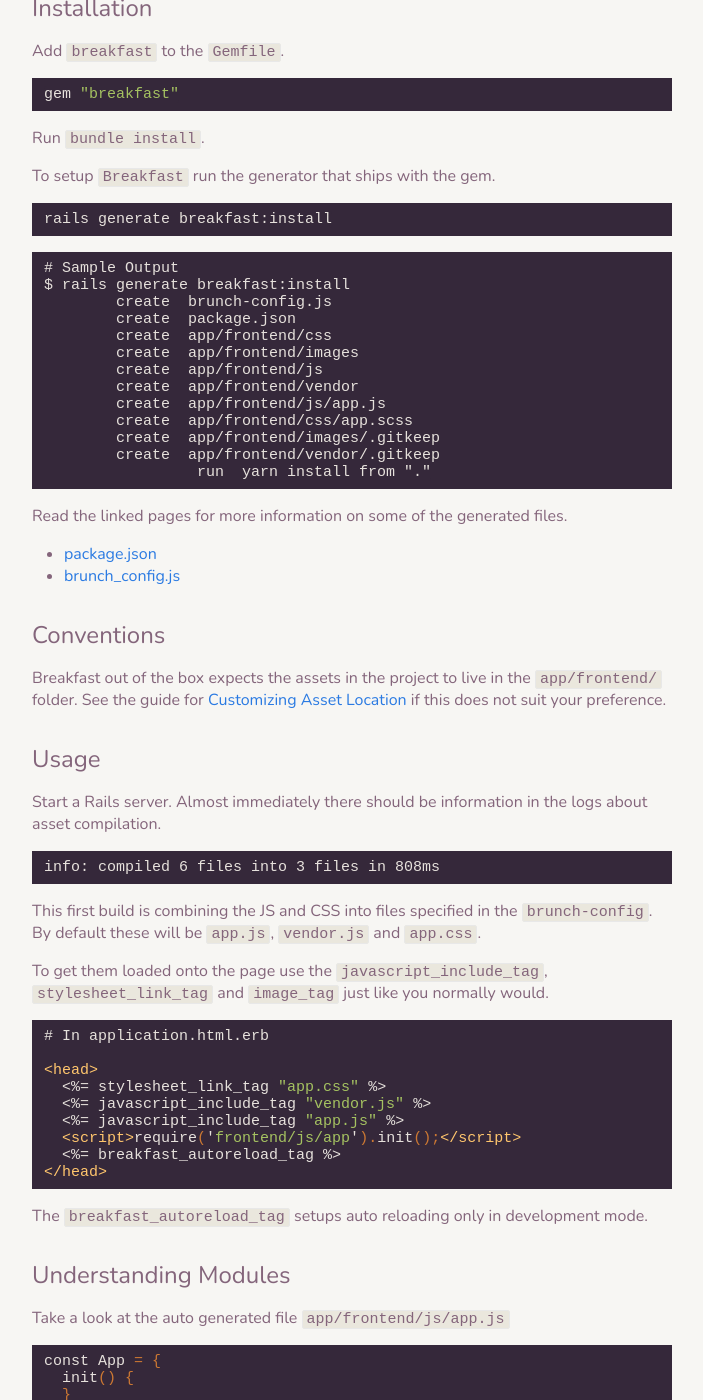
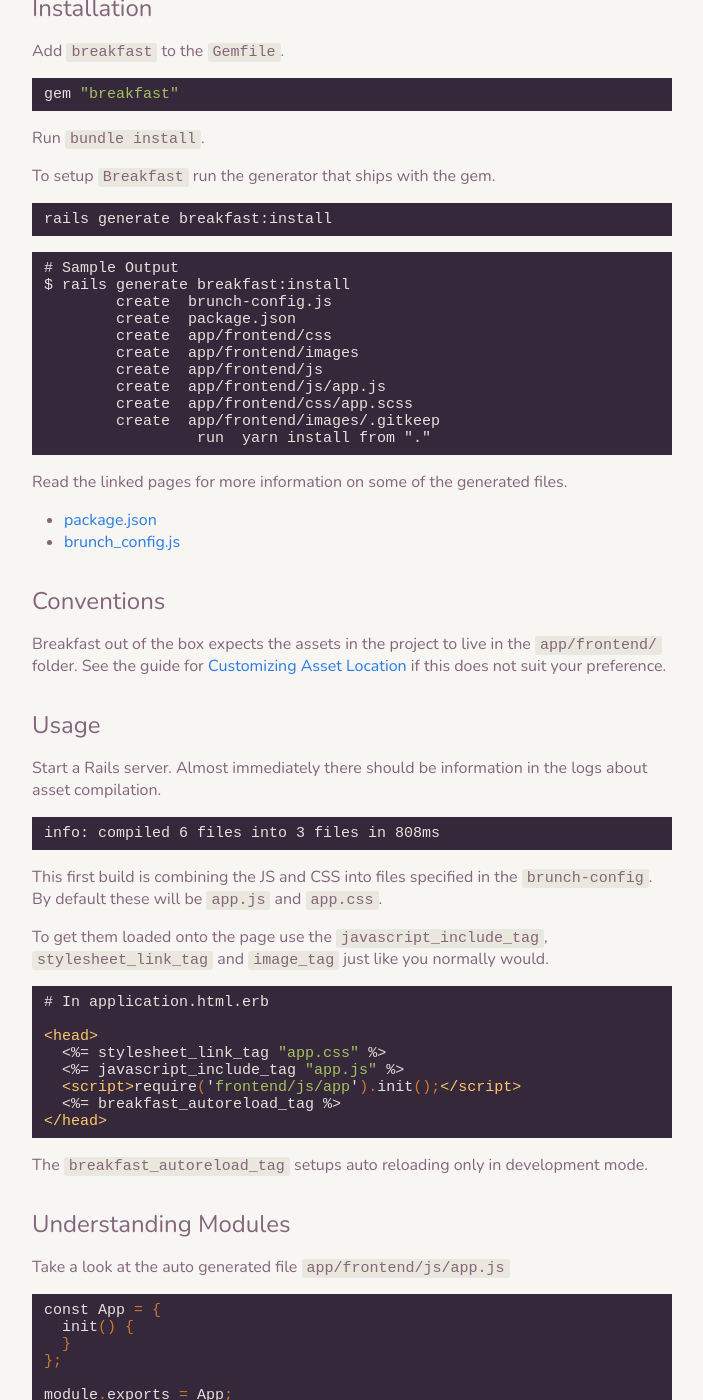
Before and after one commit to devlocker/breakfast, a Jekyll site: the page built from getting_started/index.md, in a window 1280 px wide and 1400 px high, scrolled down 1024 px. Shown: the whole window, without its empty margins (363-1066 px from the left). Built offline with Jekyll 4.4.1, drawn with Linux system fonts in a browser that asks for light colours; our own code applies the rules of GitHub Pages for plain Markdown files.

Commit message:
Update getting started - remove vendor.js

```diff
--- a/getting_started/index.md
+++ b/getting_started/index.md
@@ -61,11 +61,9 @@
 	create  app/frontend/css
 	create  app/frontend/images
 	create  app/frontend/js
-	create  app/frontend/vendor
 	create  app/frontend/js/app.js
 	create  app/frontend/css/app.scss
 	create  app/frontend/images/.gitkeep
-	create  app/frontend/vendor/.gitkeep
 		 run  yarn install from "."
 ~~~
 
@@ -89,7 +87,7 @@
 ~~~
 
 This first build is combining the JS and CSS into files specified in the
-`brunch-config`. By default these will be `app.js`, `vendor.js` and `app.css`.
+`brunch-config`. By default these will be `app.js` and `app.css`.
 
 To get them loaded onto the page use the `javascript_include_tag`,
 `stylesheet_link_tag` and `image_tag` just like you normally would.
@@ -99,7 +97,6 @@
 
 <head>
   <%= stylesheet_link_tag "app.css" %>
-  <%= javascript_include_tag "vendor.js" %>
   <%= javascript_include_tag "app.js" %>
   <script>require('frontend/js/app').init();</script>
   <%= breakfast_autoreload_tag %>
```
